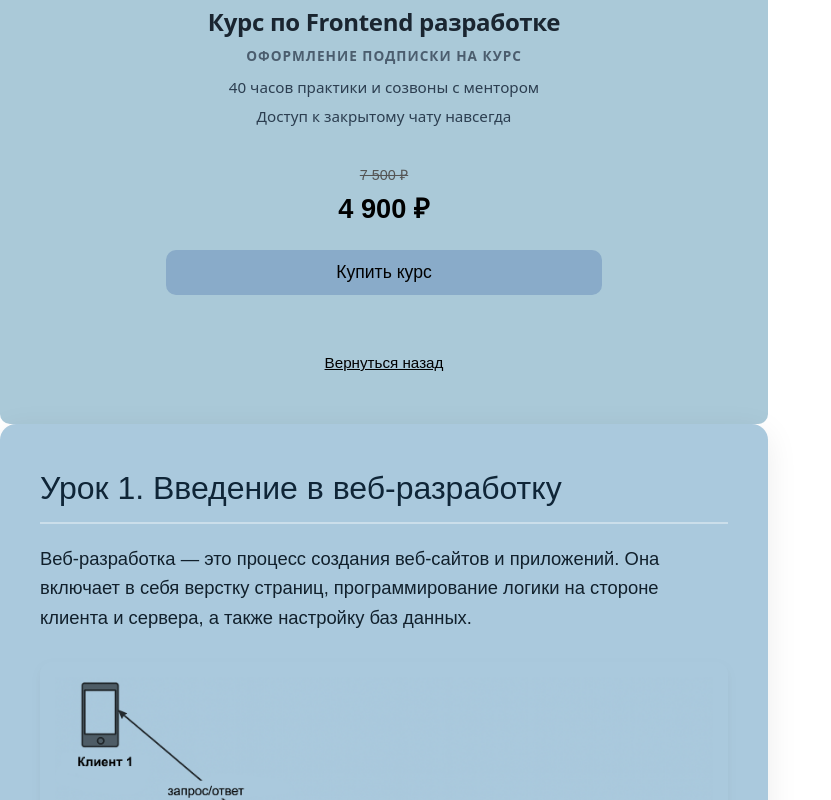
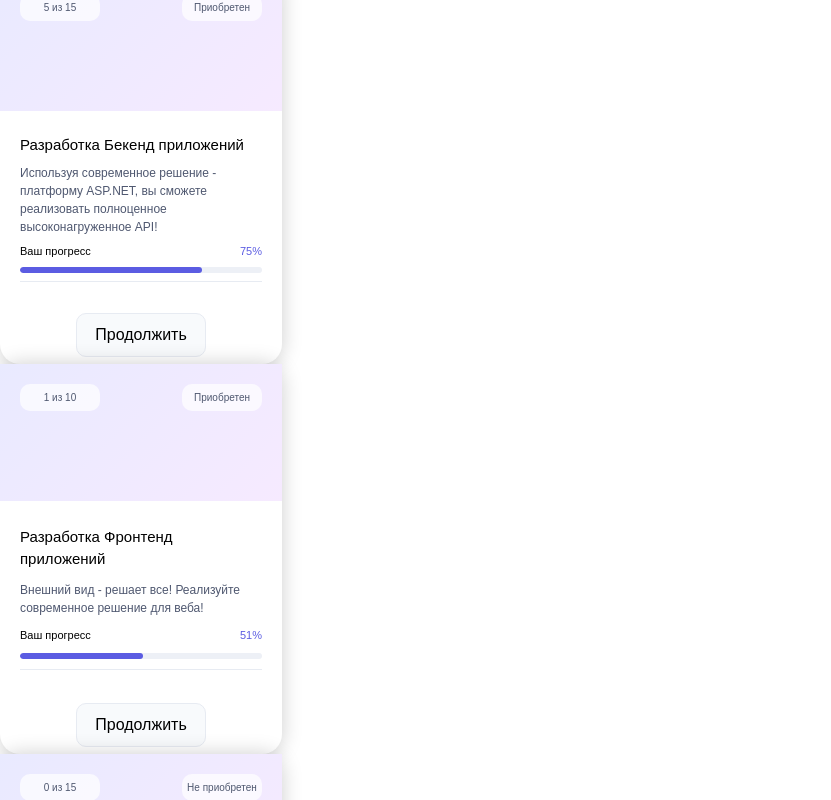
Before and after one commit to dalya1127/Frontend-OnlineSchool, a Next.js app in the folder online-school/: page / in a window 1280 px wide. Shown: the part 580-1380 px from the top of the page, without its empty margins (0-831 px from the left). Built offline with nearby package versions, Linux system fonts and the light colour scheme.

Commit message:
Изменены стили некоторых UI

```diff
--- /dev/null
+++ b/online-school/app/entities/CourseForm/model/CourseProps.ts
@@ -0,0 +1,9 @@
+export default interface CourseProps{
+    Name: string,
+    Description: string,
+    LincPic?: string,
+    IsPurchased: boolean,
+    Progress?: number,
+    CountLessonCompleted?: number,
+    CountLessonAll: number,
+}
--- a/online-school/app/entities/CourseForm/ui/index.module.css
+++ b/online-school/app/entities/CourseForm/ui/index.module.css
@@ -1,120 +1,101 @@
-.main {
-    width: 60vw;
-    min-width: 350px;
-    height: 50vh;
-    min-height: 450px;
-    background-color: rgb(170, 201, 216);
-    border-radius: 10px;
-    padding: 20px;
-    box-sizing: border-box;
+.main{
+    height: 390px;
+    width: 282px;
+
+    background-color: white;
+
     display: flex;
     flex-direction: column;
+
+    box-shadow: 0px 0px 20px 1px rgba(0, 0, 0, 0.18);
+
+    border-radius: 20px;
+}
+.top,.medium,.button{
+    width: 100%;
+}
+.top{
+    background: linear-gradient(135deg, #e9eaff, #f6eaff);
+    height: 35%;
 }
 
-.head, .middle, .foot {
-    width: 100%;
+.placeIcon{
+    display: flex;
+    align-items: start;
+    justify-content: space-between;
+    color: black;
+
+    padding: 20px;
+}
+.level{
+    font-size: 10px;
+    background-color: #ffffffb8;
+    color: #4f5870;
+    height: 27px;
+    width: 80px;
+
+    display: flex;
+    align-items: center;
+    justify-content: center;
+
+    border-radius: 10px;
+}
+
+.medium{
+    padding: 20px;
+    height: 50%;
+
     display: flex;
     flex-direction: column;
+    justify-content: space-around;
+
+}
+.name{
+    color: black;
+    font-size: 15px;
+}
+.description{
+    color: #4f5870;
+    font-size: 12px;
+}
+.divider{
+    height: 1px;
+    width: 100%;
+    background: #e7ebf2;
+
+    margin: 0 auto;
+}
+.bottom{
+    display: flex;
     align-items: center;
-    box-sizing: border-box;
+    justify-content: center;
+
+    height: 15%;
+    width: 100%;
+}
+.button{
+    height: 44px;
+    width: 130px;
+
+    background-color: #f8fafc;
+    border: 1px solid #e7ebf2;
+    border-radius: 10px;
+
+    color: black
+}
+.placeProgress,.placeCountLesson{
+    display: flex;
+    justify-content: space-between;
+}
+.progressText,.progressPrecent,.countLessonText{
+    font-size: 11px;
+}
+.progressText,.countLessonText{
+    color: black;
+}
+.progressPrecent{
+    color: #5b5ce2;
 }
 
-
-.head { height: 35%; justify-content: center; }
-.middle {
-    height: 45%;
-    justify-content: center;
-    gap: 20px;
-}
-.foot { height: 20%; justify-content: center; }
-
-
-.textPlace1 {
-    margin: 0;
-    font-size: 1.5rem;
-    font-weight: 700;
-    color: #1a2530;
-    font-family: system-ui, sans-serif;
-    letter-spacing: -0.3px;
-    text-align: center;
-}
-
-
-.textPlace2 {
-    margin: 6px 0 0 0;
-    font-size: 0.85rem;
-    font-weight: 600;
-    color: #4b5d6e;
-    text-transform: uppercase;
-    letter-spacing: 1px;
-    font-family: system-ui, sans-serif;
-    text-align: center;
-}
-
-
-.descriptionBox {
-    display: flex;
-    flex-direction: column;
-    gap: 6px; /* Минимальный, плотный отступ между строками описания */
-    font-size: 0.95rem;
-    color: #2c3e50;
-    font-family: system-ui, sans-serif;
-    max-width: 90%;
-    text-align: center;
-    align-items: center;
-    margin-top: 10px; /* Отодвигаем весь блок описания вниз от заголовка курса */
-}
-
-.descriptionBox p {
-    margin: 0;
-    line-height: 1.5;
-    text-align: center; /* Жестко фиксируем центровку для абзацев */
-}
-
-.priceContainer {
-    display: flex;
-    flex-direction: column;
-    align-items: center;
-}
-
-
-.oldPrice {
-    text-decoration: line-through;
-    color: #555555;
-    font-size: 0.9rem;
-}
-
-
-.newPrice {
-    font-size: 1.7rem;
-    font-weight: bold;
-    margin-top: 3px;
-    color: #000000;
-}
-
-
-.button {
-    background-color: rgb(137, 171, 201);
-    width: 60%;
-    height: 45px;
-    border-radius: 10px;
-    border: none;
-    font-size: 1.1rem;
-    color: #000000;
-    cursor: pointer;
-    transition: background-color 0.2s ease;
-}
-
-.button:hover {
-    background-color: rgb(112, 149, 181);
-}
-
-.downPlace { width: 60%; text-align: center; }
-
-
-.cancel {
-    color: #000000;
-    text-decoration: none;
-    font-size: 0.95rem;
-    cursor: pointer;
-}
+.progress { height: 6px; border-radius: 99px; overflow: hidden; background: #edf0f6; }
+.progress__bar { height: 100%; border-radius: inherit; background: #5b5ce2; }
--- a/online-school/app/entities/CourseForm/ui/index.tsx
+++ b/online-school/app/entities/CourseForm/ui/index.tsx
@@ -1,30 +1,42 @@
 'use client'
+import CourseProps from '../model/CourseProps';
 import styles from './index.module.css';
 
-export default function CourseForm() {
+export default function CourseForm(data: CourseProps) {
     return (
         <div className={styles.main}>
-            <div className={styles.head}>
-                <h2 className={styles.textPlace1}>Курс по Frontend разработке</h2>
-                <p className={styles.textPlace2}>Оформление подписки на курс</p>
-                <div className={styles.descriptionBox}>
-                    <p>40 часов практики и созвоны с ментором</p>
-                    <p>Доступ к закрытому чату навсегда</p>
+            <div className={styles.top}>
+                <div className={styles.placeIcon}>
+                    <span className={styles.level}>{`${data.CountLessonCompleted} из ${data.CountLessonAll}`}</span>
+                    <span className={styles.level}>{data.IsPurchased ? 'Приобретен' : 'Не приобретен'}</span>
                 </div>
             </div>
-
-            <div className={styles.middle}>
-                <div className={styles.priceContainer}>
-                    <span className={styles.oldPrice}>7 500 ₽</span>
-                    <span className={styles.newPrice}>4 900 ₽</span>
-                </div>
-                <button type="button" className={styles.button}>Купить курс</button>
+            <div className={styles.medium}>
+                <h3 className={styles.name}>{data.Name}</h3>
+                <p className={styles.description}>{data.Description}</p>
+                { data.IsPurchased ?
+                    <>
+                        <div className={styles.placeProgress}>
+                            <p className={styles.progressText}>Ваш прогресс</p>
+                            <p className={styles.progressPrecent}>{`${data.Progress ?? 0}%`}</p>
+                        </div>
+                        <div className={styles.progress}>
+                            <div className={styles.progress__bar} style={{"width":`${data.Progress ?? 0}%`}}>
+                            </div>
+                        </div>
+                    </>
+                    :
+                    <div className={styles.placeCountLesson}>
+                        <p className={styles.countLessonText}>{`Количество уроков: ${data.CountLessonAll}`}</p>
+                    </div>
+                }
+                <div className={styles.divider}></div>
             </div>
 
-            <div className={styles.foot}>
-                <div className={styles.downPlace}>
-                    <a href="#" className={styles.cancel}><u>Вернуться назад</u></a>
-                </div>
+            <div className={styles.bottom}>
+                <button className={styles.button}>
+                    {data.IsPurchased ? "Продолжить" : "Купить"}
+                    </button>
             </div>
         </div>
     )
--- a/online-school/app/entities/news/model/NewsProps.ts
+++ b/online-school/app/entities/news/model/NewsProps.ts
@@ -3,4 +3,5 @@ export default interface NewsProps {
     Text: string,
     LinkImage: string,
     Date: string,
+    isReaded?: boolean
 };
--- a/online-school/app/entities/news/ui/index.tsx
+++ b/online-school/app/entities/news/ui/index.tsx
@@ -8,6 +8,11 @@ export default function News(data: NewsProps){
     return (
         <div className={styles.main}>
             <div className={styles.imagePlace}>
+                <div
+                    className={`${styles.isReadedTextPlace} ${data.isReaded ? styles.isReaded : styles.isNotReaded}`}
+                    >
+                        <p className={styles.isReadedText}>{data.isReaded ? 'Просмотренно' : 'Новое!'}</p>
+                </div>
                 <Image className={styles.image} fill src={data.LinkImage} alt = ""/>
             </div>
             <div className={styles.textPlace}>
--- a/online-school/app/entities/video/ui/index.tsx
+++ b/online-school/app/entities/video/ui/index.tsx
@@ -9,6 +9,8 @@ export default function VideoPlayer(data : VideoProps) {
         <div className={styles.namePlace}>
             <p className={styles.name}>{data.Name}</p>
         </div>
+                <div className={styles.divider}></div>
+
       <video
         controls
         preload="metadata"
--- a/online-school/app/page.tsx
+++ b/online-school/app/page.tsx
@@ -7,18 +7,70 @@ import Lesson from "./entities/Lesson/ui";
 import Comment from "./entities/comment/ui";
 import News from "./entities/news/ui";
 import VideoPlayer from "./entities/video/ui";
+import CourseProps from "./entities/CourseForm/model/CourseProps";
 
-
+const testCourse1 : CourseProps = {
+  Name: 'Разработка Бекенд приложений',
+  Description: 'Используя современное решение - платформу ASP.NET, вы сможете реализовать полноценное высоконагруженное API!',
+  IsPurchased: true,
+  CountLessonAll: 15,
+  Progress: 75,
+  CountLessonCompleted: 5
+}
+const testCourse2 : CourseProps = {
+  Name: 'Разработка Фронтенд приложений',
+  Description: 'Внешний вид - решает все! Реализуйте современное решение для веба!',
+  IsPurchased: true,
+  CountLessonAll: 10,
+  Progress: 51,
+  CountLessonCompleted: 1
+}
+const testCourse3 : CourseProps = {
+  Name: 'Разработка баз данных',
+  Description: 'Хранение информации - ключ к достижению скорости работы! Научись использовать эту катану в мире IT!',
+  IsPurchased: false,
+  CountLessonAll: 15,
+  Progress: 0,
+  CountLessonCompleted: 0
+}
 export default function Home() {
   return (
     <>
     <AuthorizationForm></AuthorizationForm>
     <Widget></Widget>
-    <CourseForm></CourseForm>
+    <CourseForm
+          Name={testCourse1.Name}
+          Description={testCourse1.Description}
+          LincPic={testCourse1.LincPic}
+          IsPurchased={testCourse1.IsPurchased}
+          CountLessonAll={testCourse1.CountLessonAll}
+          CountLessonCompleted={testCourse1.CountLessonCompleted}
+          Progress={testCourse1.Progress}
+      >
+    </CourseForm>
+    <CourseForm
+          Name={testCourse2.Name}
+          Description={testCourse2.Description}
+          LincPic={testCourse2.LincPic}
+          IsPurchased={testCourse2.IsPurchased}
+          CountLessonAll={testCourse2.CountLessonAll}
+          CountLessonCompleted={testCourse2.CountLessonCompleted}
+          Progress={testCourse2.Progress}
+      ></CourseForm>
+    <CourseForm
+          Name={testCourse3.Name}
+          Description={testCourse3.Description}
+          LincPic={testCourse3.LincPic}
+          IsPurchased={testCourse3.IsPurchased}
+          CountLessonAll={testCourse3.CountLessonAll}
+          CountLessonCompleted={testCourse3.CountLessonCompleted}
+          Progress={testCourse3.Progress}
+      ></CourseForm>
     <Lecture></Lecture>
     <Lesson></Lesson>
       <Comment Id={1} Text="Это комментарий" IdUser={1} Date="01.01.1111" IdLessons={1}></Comment>
       <News Date="18.10.2026" Text="Скоро откроется сайт для обучения от Далера и Альберта!" Id={1} LinkImage="https://habrastorage.org/getpro/moikrug/uploads/company/100/009/669/3/logo/big_816444e29afcf543ef05164353cdbbcb.png"/>
+      <News isReaded={true} Date="18.10.2026" Text="Скоро откроется сайт для обучения от Далера и Альберта!" Id={1} LinkImage="https://habrastorage.org/getpro/moikrug/uploads/company/100/009/669/3/logo/big_816444e29afcf543ef05164353cdbbcb.png"/>
       <VideoPlayer
         Id = {1}
         Name="Тестовое название видео"
```
Also changed, not shown: online-school/app/entities/news/ui/index.module.css (+39 -6 lines), online-school/app/entities/news/ui/test.json (added, +25 -0 lines), online-school/app/entities/video/ui/index.module.css (+27 -8 lines).
